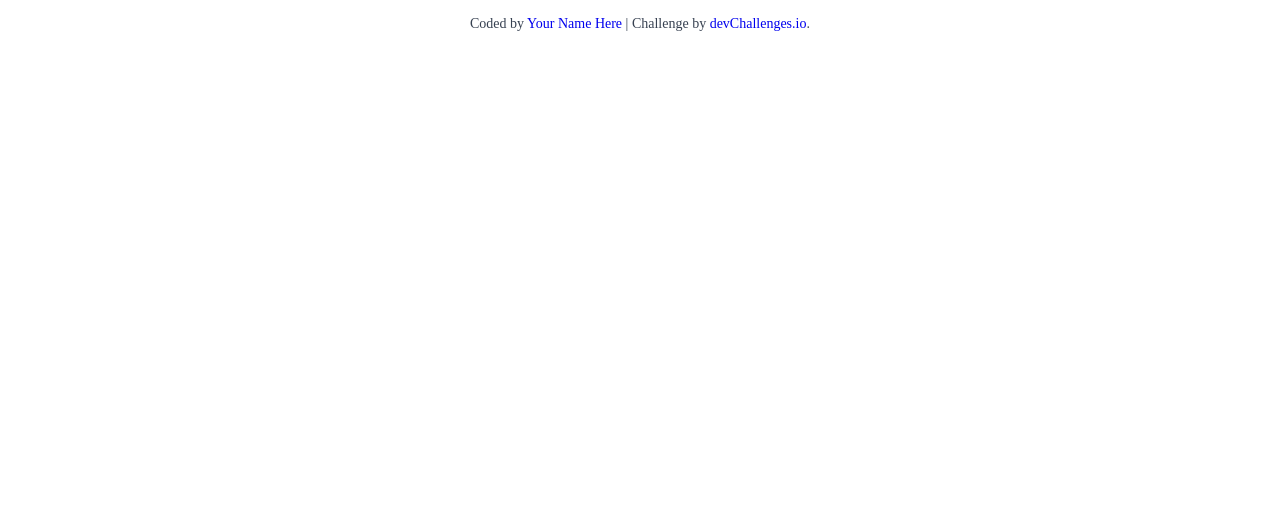
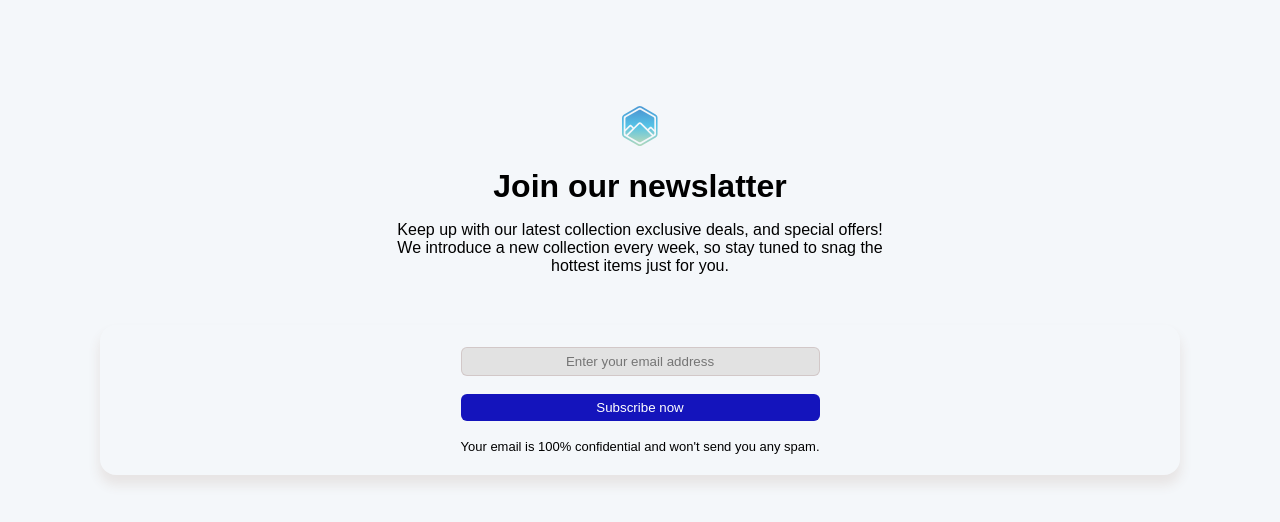
Before and after one commit to D-KONATE/exo3, a plain HTML site: page index.html in a window 1280 px wide. Drawn offline with Linux system fonts and the light colour scheme.

Commit message:
fin de l'exo

```diff
--- a/index.html
+++ b/index.html
@@ -1,61 +1,28 @@
 <!DOCTYPE html>
 <html lang="en">
-  <head>
-    <meta charset="UTF-8" />
-    <meta name="viewport" content="width=device-width, initial-scale=1.0" />
-
-    <link
-      rel="icon"
-      href="resources/favicon.ico"
-      type="image/x-icon"
-      sizes="96x96"
-    />
-
-    <title>Join Our Newsletter | devChallenges.io</title>
-
-    <!--You are welcome to delete these styles or modify them in your own stylesheet -->
-    <style>
-      * {
-        margin: 0;
-        padding: 0;
-        box-sizing: border-box;
-      }
-
-      body {
-        height: 100vh;
-      }
-
-      .author-info {
-        font-size: 14px;
-        text-align: center;
-        margin-top: 16px;
-        color: rgb(55, 65, 81);
-      }
-
-      .author-info a {
-        text-decoration: none;
-      }
-    </style>
-  </head>
-  <body>
-    <!--
-    Join our newsletter
-
-    Keep up with our latest collections, exclusive deals, and special offers! We introduce a new collection every week, so stay tuned to snag the hottest items just for you.
-
-    Enter your email address
-
-    Subscribe now
-
-    Your email is 100% confidential and won’t send you any spam.
-
-    -->
-
-    <div class="author-info">
-      Coded by <a href="#">Your Name Here</a> | Challenge by
-      <a href="https://www.devchallenges.io?ref=challenge" target="_blank"
-        >devChallenges.io</a
-      >.
+<head>
+  <meta charset="UTF-8">
+  <meta name="description" content=" join our newsletter challenge with HTML and CSS to test your skills in basic HTML and CSS and working with input and button elements.">
+  <meta name="viewport" content="width=device-width, initial-scale=1.0">
+  <link rel="stylesheet" href="styles.css">
+  <link rel="icon" href="favicon.ico" type="image/x-icon">
+  <title>Newsletter</title>
+</head>
+<body>
+  <main>
+    <img src="logo.svg" alt="Logo of our newsletter">
+    <h2>Join our newslatter</h2>
+    <p class="paragraph">
+      Keep up with our latest collection exclusive deals, and special offers! <br>
+      We introduce a new collection every week, so stay tuned to snag the <br>hottest items just for you.
+    </p>
+    <div>
+      <form action="#" method="post">
+        <input type="email" placeholder="Enter your email address"><br>
+        <button type="submit">Subscribe now</button><br>
+        <p>Your email is 100% confidential and won't send you any spam.</p>
+      </form>
     </div>
-  </body>
+  </main>
+</body>
 </html>
--- a/styles.css
+++ b/styles.css
@@ -0,0 +1,66 @@
+*{
+    margin: 0px;
+    padding: 0px;
+    box-sizing: border-box;
+    font-family: sans-serif;
+}
+body{
+    background-color: rgb(244, 247, 250);
+}
+img{
+        display: flex;
+    justify-content: center;
+    align-items: center;
+    margin-left: auto;
+    margin-right: auto;
+    margin-top: 100px;
+}
+h2{
+    text-align: center;
+    font-size:xx-large;
+    margin-top: 16px;
+    margin-bottom: 16px;
+}
+.paragraph{
+    text-align: center;
+    font-size:medium;
+}
+div{
+    margin-top: 50px;
+    height: 150px;
+    display: flex;
+    justify-content: center;
+    align-items: center;
+    margin-left: 100px;
+    margin-right: 100px;
+    box-shadow: 0px 9px 12px 1px rgb(231, 228, 228);
+    border-radius: 16px;
+}
+input{
+    display: flex;
+    width: 100%;
+    justify-content: center;
+    align-items: center;
+    padding: 6px;
+    background-color: rgb(226, 226, 226);
+    border: solid 1px;
+    border-radius: 6px;
+    border-color: rgba(207, 195, 195, 0.852);
+}
+input::placeholder{
+    text-align: center;
+}
+button{
+    display: flex;
+    width: 100%;
+    justify-content: center;
+    align-items: center;
+    padding: 6px;
+    border: none;
+    border-radius: 6px;
+    background-color: rgb(20, 20, 188);
+    color: white
+}
+p{
+    font-size:small;
+}
```
